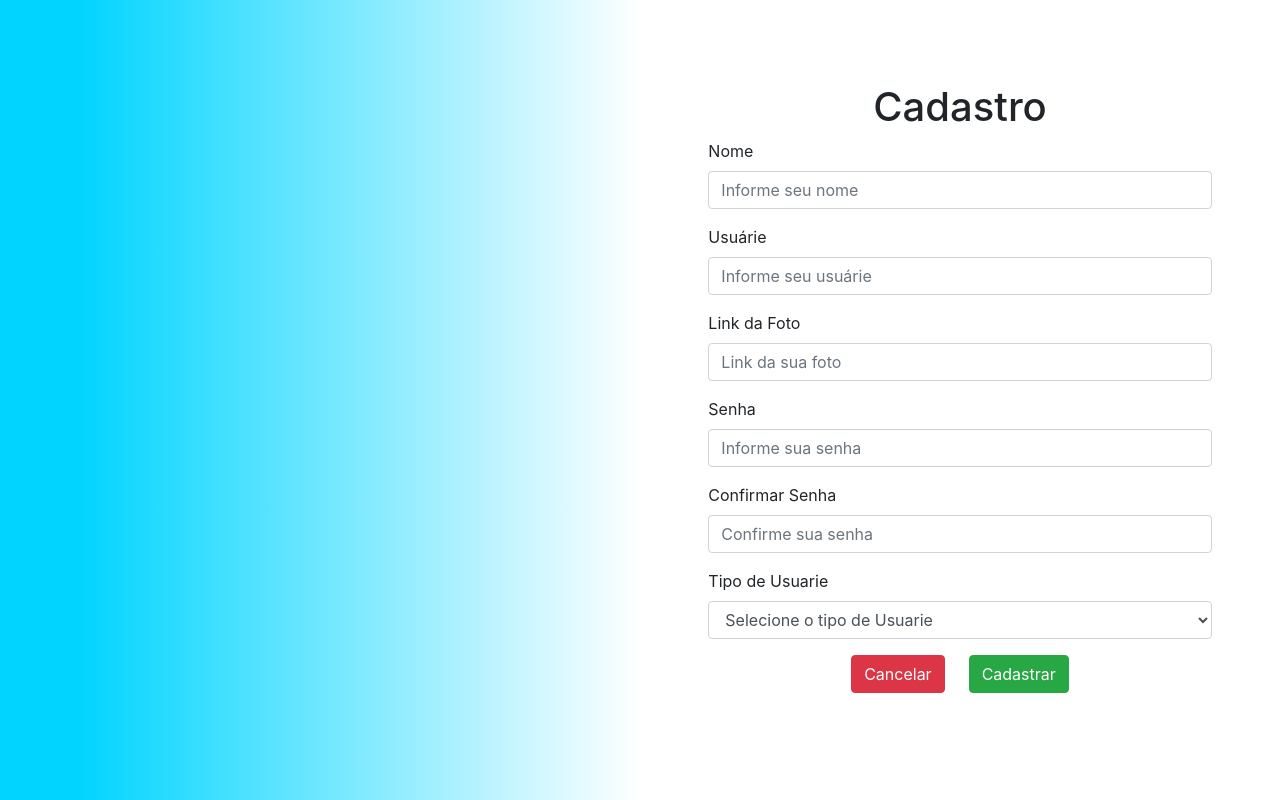
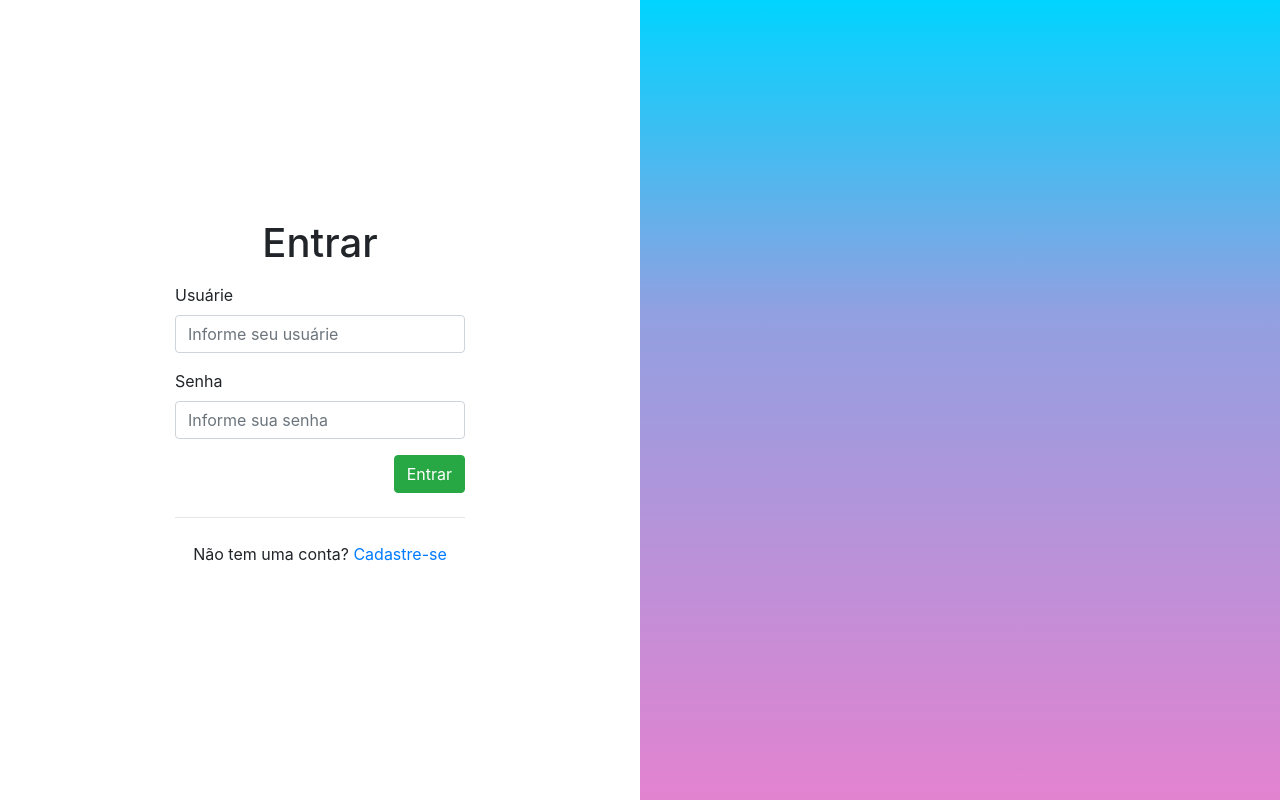
Before and after one commit to tiagohiga/blocotres-blogpessoal, an Angular app: page /entrar in a window 1280 px wide. Before the commit this address led to /. Built offline with nearby package versions, Linux system fonts and the light colour scheme.

Commit message:
Adicionando as rotas de Entrar e Cadastrar

```diff
--- a/src/app/app-routing.module.ts
+++ b/src/app/app-routing.module.ts
@@ -1,7 +1,13 @@
 import { NgModule } from '@angular/core';
 import { RouterModule, Routes } from '@angular/router';
+import { CadastrarComponent } from './cadastrar/cadastrar.component';
+import { EntrarComponent } from './entrar/entrar.component';
 
-const routes: Routes = [];
+const routes: Routes = [
+  {path:'', redirectTo: 'entrar', pathMatch:'full'},
+  {path: 'entrar', component:EntrarComponent},
+  {path: 'cadastrar', component:CadastrarComponent}
+];
 
 @NgModule({
   imports: [RouterModule.forRoot(routes)],
--- a/src/app/app.component.html
+++ b/src/app/app.component.html
@@ -1 +1 @@
-<app-cadastrar></app-cadastrar>
+<router-outlet></router-outlet>
--- a/src/app/cadastrar/cadastrar.component.html
+++ b/src/app/cadastrar/cadastrar.component.html
@@ -42,7 +42,7 @@
                     </div>
 
                     <div class="d-flex justify-content-center">
-                        <button type="submit" class="btn btn-danger mr-4">Cancelar</button>
+                        <button type="submit" class="btn btn-danger mr-4" routerLink="/entrar">Cancelar</button>
 
                         <button type="submit" class="btn btn-success">Cadastrar</button>
                     </div>
--- a/src/app/entrar/entrar.component.html
+++ b/src/app/entrar/entrar.component.html
@@ -23,7 +23,7 @@
 
                     <p class="text-center">
                         Não tem uma conta?
-                        <a href="">Cadastre-se</a>
+                        <a routerLink="/cadastrar">Cadastre-se</a>
                     </p>
                 </div>
             </div>
```
